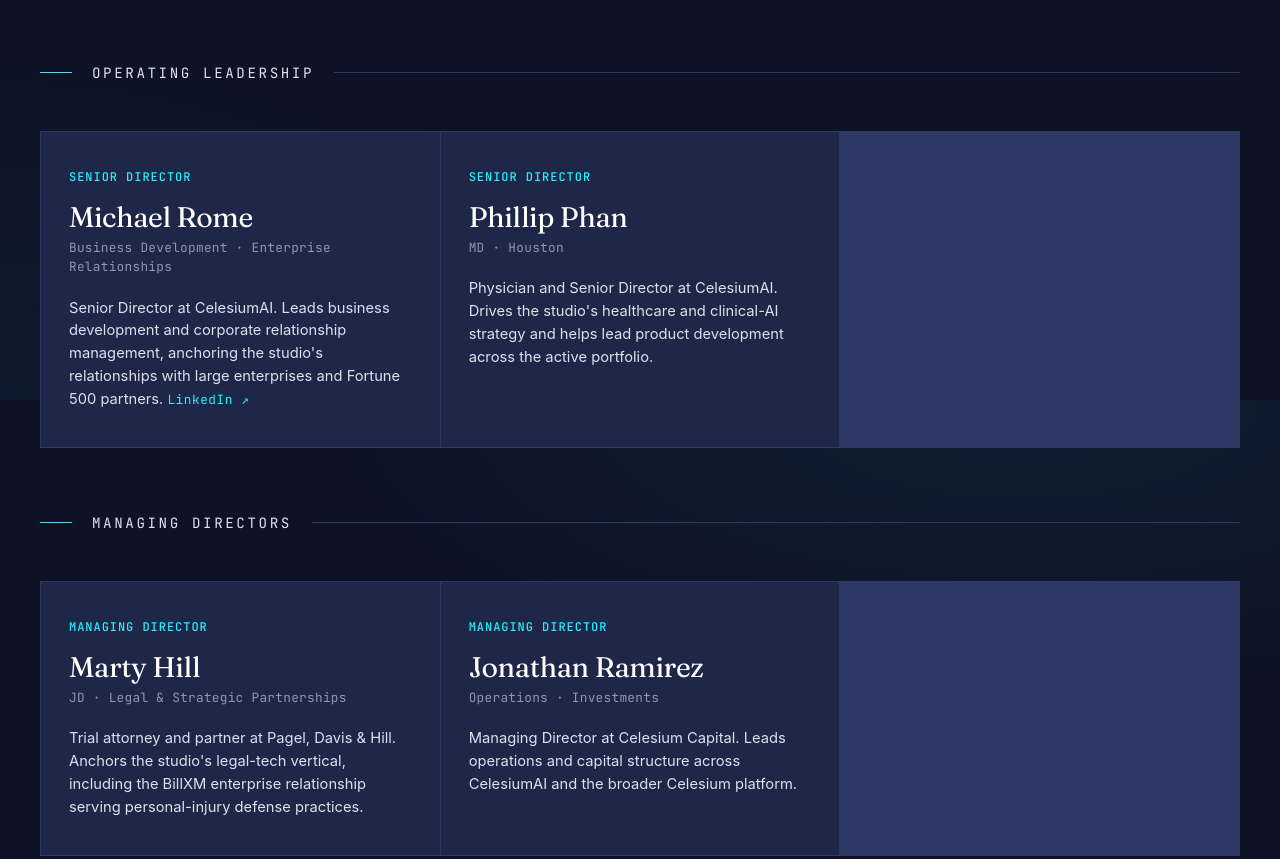
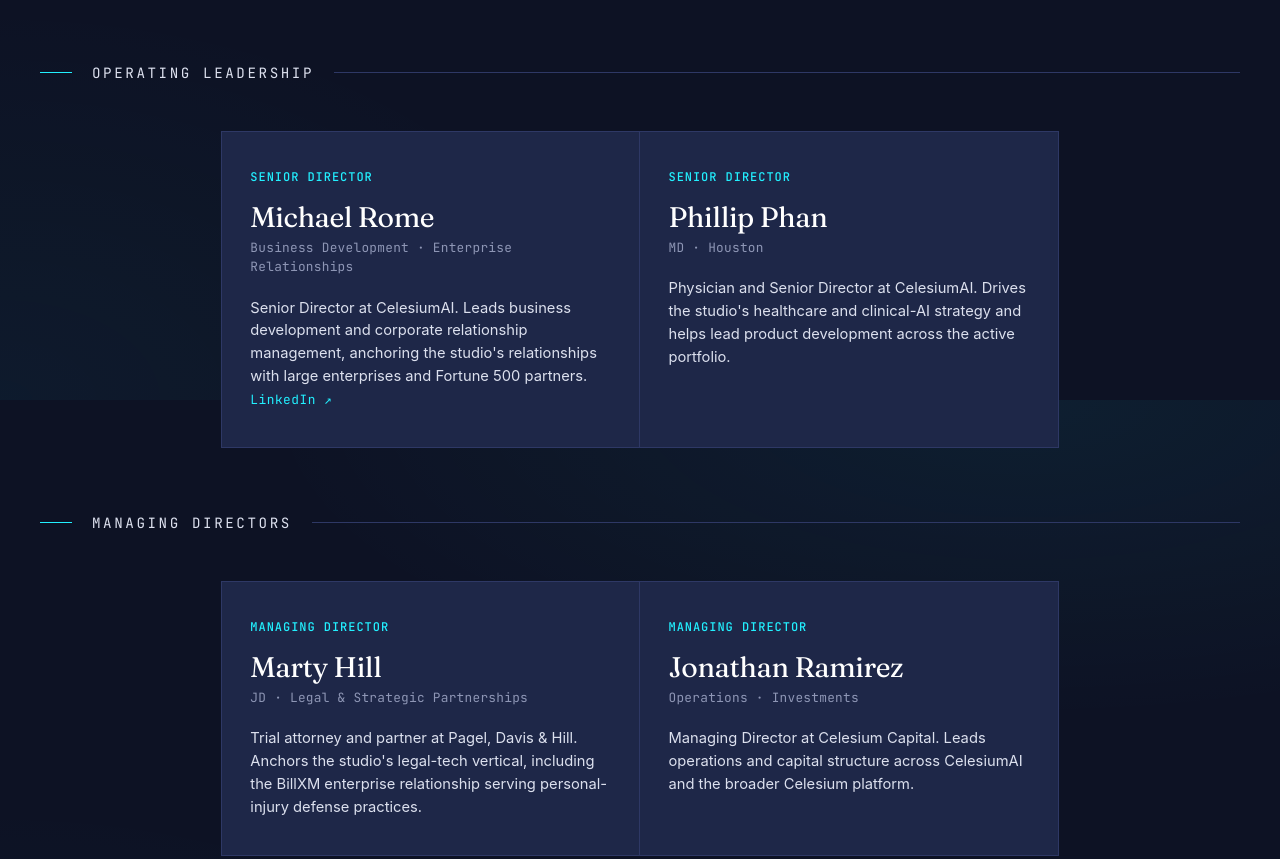
Before and after one commit to CelesiumAI/celesium-site, a website: page leadership.html in a window 1280 px wide. Shown: the part 1200-2059 px from the top of the page. Drawn offline with Linux system fonts and the light colour scheme; a web font is replaced by a local one.

Commit message:
polish: center 2-person rows on Leadership page

```diff
--- a/css/main.css
+++ b/css/main.css
@@ -862,6 +862,15 @@ body::before {
 @media (max-width: 920px) { .team-grid { grid-template-columns: repeat(2, 1fr); } }
 @media (max-width: 560px) { .team-grid { grid-template-columns: 1fr; } }
 
+.team-grid--duo {
+  grid-template-columns: repeat(2, 1fr);
+  max-width: calc((var(--container) - 4rem) * 2 / 3);
+  margin-left: auto;
+  margin-right: auto;
+}
+@media (max-width: 920px) { .team-grid--duo { grid-template-columns: repeat(2, 1fr); max-width: none; } }
+@media (max-width: 560px) { .team-grid--duo { grid-template-columns: 1fr; } }
+
 .person {
   background: var(--bg-card);
   padding: 2.25rem 1.75rem;
--- a/leadership.html
+++ b/leadership.html
@@ -6,7 +6,7 @@
   <title>Leadership — CelesiumAI</title>
   <meta name="description" content="The CelesiumAI leadership team — co-founders, advisory chair, and operators behind the studio's portfolio of AI engines.">
   <link rel="canonical" href="https://celesium.ai/leadership.html">
-  <link rel="stylesheet" href="css/main.css?v=20260515b">
+  <link rel="stylesheet" href="css/main.css?v=20260515c">
 </head>
 <body>
 
@@ -86,7 +86,7 @@
     <div class="container">
       <div class="divider-mono reveal">Operating leadership</div>
 
-      <div class="team-grid">
+      <div class="team-grid team-grid--duo">
 
         <div class="person reveal">
           <div class="person__role">Senior Director</div>
@@ -110,7 +110,7 @@
 
       <div class="divider-mono reveal" style="margin-top: 4rem;">Managing Directors</div>
 
-      <div class="team-grid">
+      <div class="team-grid team-grid--duo">
 
         <div class="person reveal">
           <div class="person__role">Managing Director</div>
@@ -230,6 +230,6 @@
     </div>
   </footer>
 
-  <script src="js/main.js?v=20260515b"></script>
+  <script src="js/main.js?v=20260515c"></script>
 </body>
 </html>
```
Also changed, not shown: approach.html (+2 -2 lines), contact.html (+2 -2 lines), index.html (+2 -2 lines), portfolio.html (+2 -2 lines).
